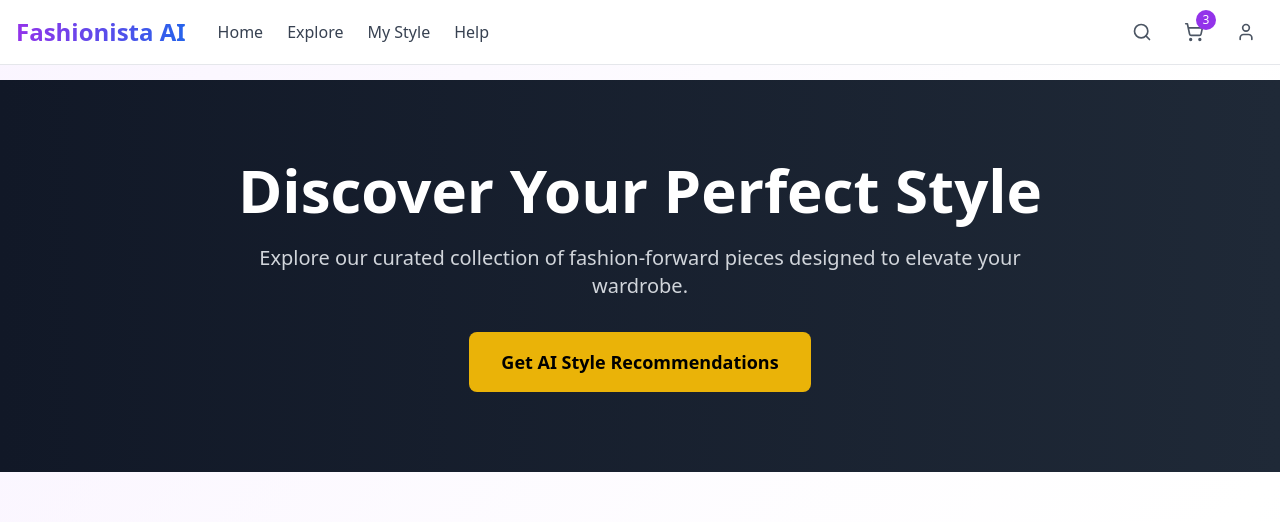
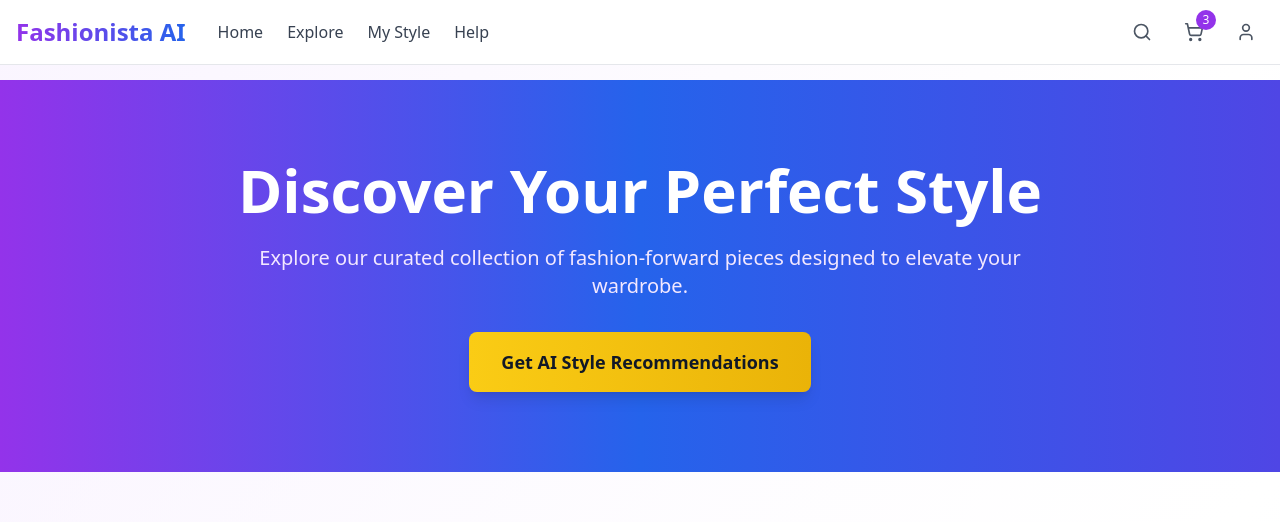
Before and after one commit to NajmiHassan/fashionista-ai, a React (Vite) app: page / in a window 1280 px wide. Shown: the top 522 px of the page. Built offline with nearby package versions, Linux system fonts and the light colour scheme.

Commit message:
Refactor: Apply theme to hero section
Apply the purple gradient theme to the hero section and the "Get AI Style Recommendations" button.

```diff
--- a/src/pages/Index.tsx
+++ b/src/pages/Index.tsx
@@ -38,18 +38,18 @@ const Index = () => {
       <Header />
 
       <main className="pt-20">
-        {/* Hero Section - Styled like the second image */}
-        <section className="bg-gradient-to-r from-gray-900 to-gray-800 text-white py-20 px-4">
+        {/* Hero Section - Purple gradient theme */}
+        <section className="bg-gradient-to-r from-purple-600 via-blue-600 to-indigo-600 text-white py-20 px-4">
           <div className="container mx-auto text-center">
             <h1 className="text-5xl md:text-6xl font-bold mb-6">
               Discover Your Perfect Style
             </h1>
-            <p className="text-xl text-gray-300 mb-8 max-w-3xl mx-auto">
+            <p className="text-xl text-purple-100 mb-8 max-w-3xl mx-auto">
               Explore our curated collection of fashion-forward pieces designed to elevate your wardrobe.
             </p>
             <button
               onClick={() => setIsChatOpen(true)}
-              className="bg-yellow-500 hover:bg-yellow-600 text-black px-8 py-4 rounded-lg text-lg font-semibold transition-colors"
+              className="bg-gradient-to-r from-yellow-400 to-yellow-500 hover:from-yellow-500 hover:to-yellow-600 text-gray-900 px-8 py-4 rounded-lg text-lg font-semibold transition-all duration-300 shadow-lg hover:shadow-xl transform hover:scale-105"
             >
               Get AI Style Recommendations
             </button>
```
